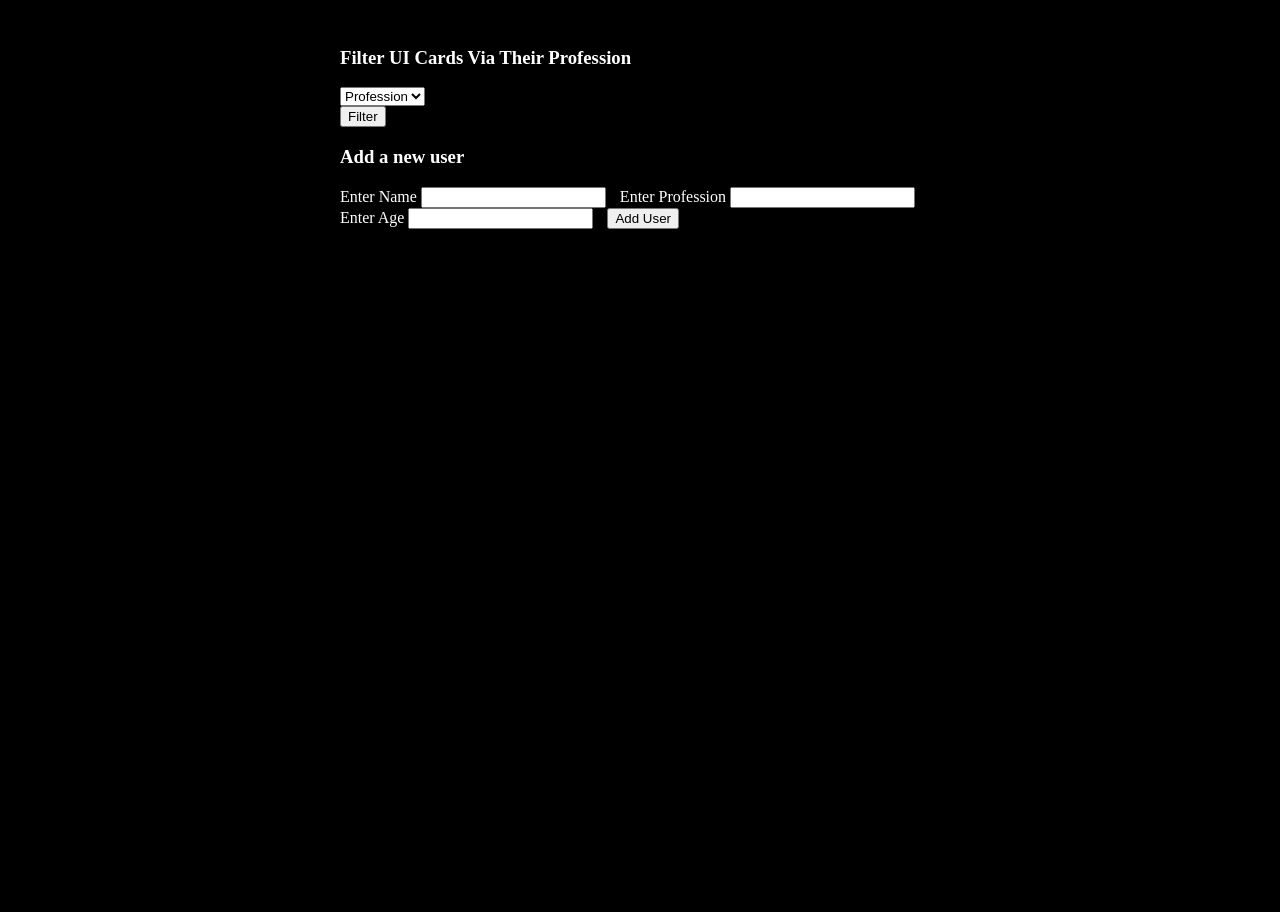
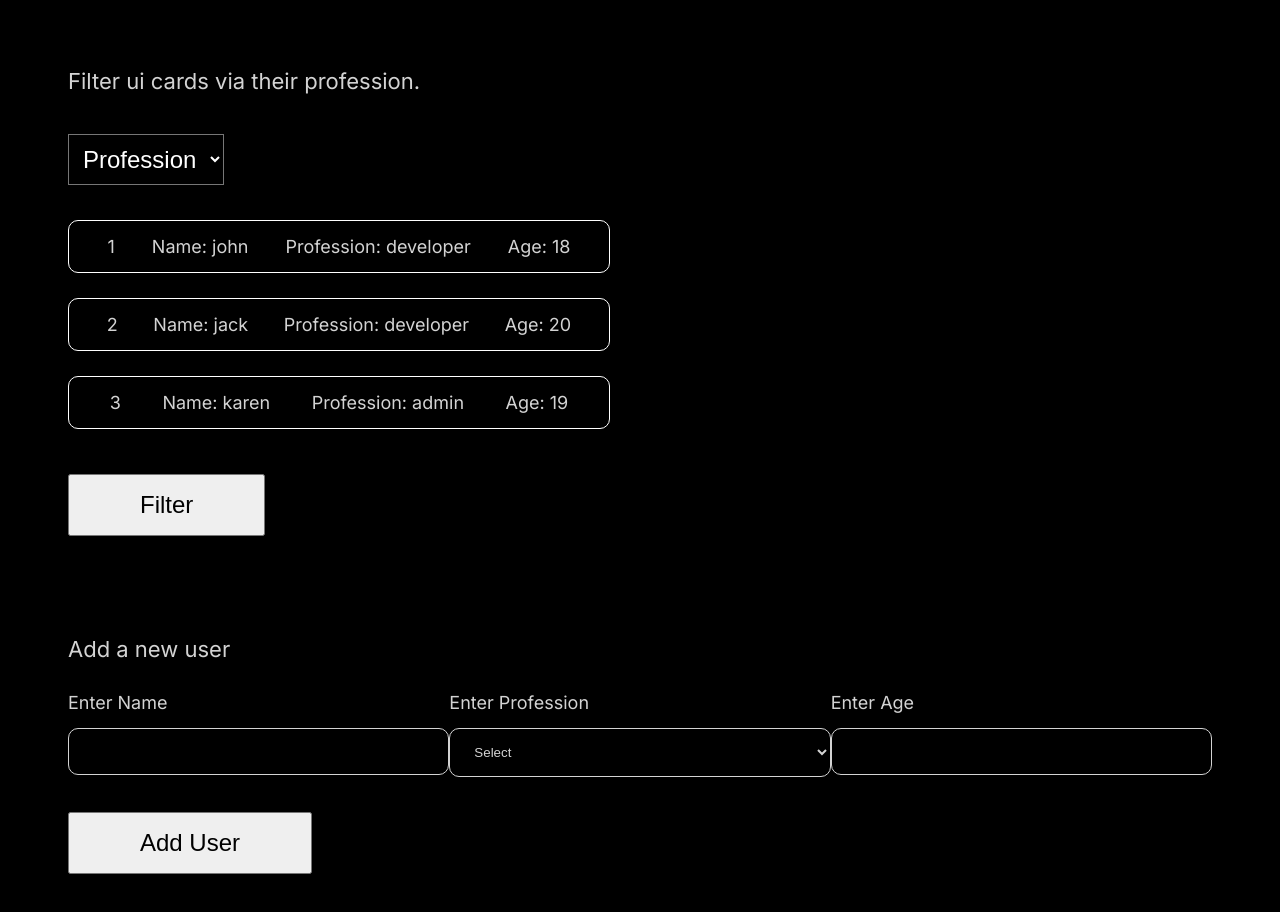
Before and after one commit to Bibhuti63/Frontend-2-Contest-2-May, a plain HTML site: page index.html in a window 1280 px wide. Before the commit the page ends 800 px from the top, so only its background shows below. Drawn offline with Linux system fonts and the light colour scheme.

Commit message:
2nd commit

```diff
--- a/index.html
+++ b/index.html
@@ -4,43 +4,58 @@
     <meta charset="UTF-8">
     <meta http-equiv="X-UA-Compatible" content="IE=edge">
     <meta name="viewport" content="width=device-width, initial-scale=1.0">
-    <title>Document</title>
-    <link rel="stylesheet" href="style.css">
+    <title>SignUp</title>
+    <link rel="stylesheet" href="./style.css">
+    <link rel="preconnect" href="https://fonts.googleapis.com">
+<link rel="preconnect" href="https://fonts.gstatic.com" crossorigin>
+<link href="https://fonts.googleapis.com/css2?family=Inter:wght@100;200;300;400;500;600;700;800;900&display=swap" rel="stylesheet">
 </head>
 <body>
 
-    <div class="container">
-        <h3>Filter UI Cards Via Their Profession</h3>
 
-        <div class="filter">
-            <!-- <label for="profession">Profession:</label> -->
-            <select id="profession">
-                <option value="">Profession</option>
-                <option value="developer">Developer</option>
-                <option value="admin">Admin</option>
-            </select>
+    <div id="topdiv" class="div">Filter ui cards via their profession.</div>
 
-            <div id="user-list">
-                <!-- userlist will be added dynamically -->
-            </div>
+    <!-- dropdown -->
+    <div>
+        <select name="drop" id="dropdown">
+            <option value="Profession" selected disabled>Profession</option>
+            <option value="Developer">Developer</option>
+            <option value="Admin">Admin</option>
+        </select>
+    </div>
 
-            <button ondblclick="filterUsers()">Filter</button>
-        </div>
+    <!-- div where users data is displayed -->
+    <div id="display">
+    </div>
 
-        <div class="add-user">
-            <h3>Add a new user</h3>
+    <!-- filter button -->
+    <button class="btn" id="filterbtn" onclick="filterUsersByProfession()">Filter</button>
+
+    <!-- new user addition section -->
+    <div class="div">Add a new user</div>
+
+    <div class="add-user-section">
+
+        <span class="add">
             <label for="name">Enter Name</label>
-            <input type="text" id="name">
+            <input class="input" type="text" id="name" >
+        </span>
+        <span class="add">
             <label for="profession">Enter Profession</label>
-            <input type="text" id="newProfession">
+        <select class="input" id="newProfession">
+          <option value="" selected disabled>Select</option>
+          <option value="developer">Developer</option>
+          <option value="admin">Admin</option>
+        </select>
+        </span>
+        <span class="add">
             <label for="age">Enter Age</label>
-            <input type="text" id="age">
+            <input class="input" type="text" id="age" >
+        </span>
 
-            <button onclick="addUser()">Add User</button>
+      </div>
 
-        </div>
-        <div></div>
-    </div>
+    <button class="btn" onclick="addUser()">Add User</button>
 
 
     <script src="./script.js"></script>
--- a/script.js
+++ b/script.js
@@ -1,65 +1,112 @@
-let users = [
-    {id: 1, name: "John", age: "18", profession: "developer"},
-    {id: 2, name: "Jack", age: "20", profession: "developer"},
-    {id: 3, name: "Karen", age: "19", profession: "admin"}
-];
+//intialising array
 
-function filterUsers() {
-    const t1=document.getElementById("profession");
-    const selectedPro=t1.value;
-    // console.log(t1.value);
-    // console.log(selectedPro);
-    if(selectedPro===""){
-        alert("Please select a profession ");
+let arr = [
+    {
+        id:1,name:'john',age:'18',profession:'developer'
+    },
+
+    {
+        id:2, name:'jack',age:'20', profession:'developer'
+    },
+
+    {
+            id:3, name:'karen', age:'19',profession:'admin'
     }
-    else{
-        const filteredUsers=users.filter((user)=>{
-            user.profession===selectedPro
-        });
-        console.log(filteredUsers);
-        displayUsers(filteredUsers);
+]
+
+//displaying the array data
+let displaydiv = document.getElementById("display")
+
+
+function adddata(arr, index = 0) {
+    if (index >= arr.length) {
+      return;
     }
 
+    let subdiv = document.createElement("div");
+    subdiv.className = "subdivclass";
 
+    let id = document.createElement("div");
+    id.innerText = arr[index].id;
+
+    let name = document.createElement("div");
+    name.innerText = "Name: " + arr[index].name;
+
+    let age = document.createElement("div");
+    age.innerText = "Age: " + arr[index].age;
+
+    let profession = document.createElement("div");
+    profession.innerText = "Profession: " + arr[index].profession;
+
+    subdiv.append(id);
+    subdiv.append(name);
+    subdiv.append(profession);
+    subdiv.append(age);
+
+    displaydiv.append(subdiv);
+
+    adddata(arr, index + 1);
+  }
+
+  adddata(arr,0)
+
+
+
+
+
+// Function to filter users based on profession
+const filterBtn = document.getElementById('dropdown');
+
+function filterUsersByProfession() {
+    const selectedProfession = document.getElementById("dropdown").value;
+    const userList = document.getElementById("display");
+    userList.innerHTML = "";
+
+
+
+    if (!selectedProfession) {
+      alert('Please select a profession.');
+
+      return;
+    }
+
+    const filteredUsers = arr.filter(user => user.profession.toLowerCase() === selectedProfession.toLowerCase());
+
+    if (filteredUsers.length === 0) {
+        alert('select a profession before clicking the button');
+        adddata(arr);
+      } else {
+        adddata(filteredUsers);
+      }
 }
 
-function addUser(){
-    const name1=document.getElementById("name").value;
-    const age1=document.getElementById("age").value;
-    const prof1=document.getElementById("newProfession").value;
 
-    if(name1==="" || age1==="" || prof1===""){
-        alert("Enter all the details");
-    }
-    else{
-        const user1={
-            id: users.length+1,
-            name: name1,
-            profession: prof1,
-            age: age1
-        };
 
-        users.push(user1);
+//adding users
+
+function addUser() {
+    const name = document.getElementById('name').value;
+    const profession = document.getElementById('newProfession').value;
+    const age = document.getElementById('age').value;
+
+    if (!name || !profession || !age) {
+      alert('Please enter all the details.');
+      return;
     }
 
-}
+    const newUser = {
+      id: arr.length + 1,
+      name: name,
+      profession: profession,
+      age: age
+    };
 
-function displayUsers(){
-    const userList=document.getElementById("user-list");
-    // userList.innerHTML="Name : Bibhuti Profession : ASE age : 22";
-    // console.log(userList.innerHTML);
-    userList.innerHTML = "";
+    arr.push(newUser);
+    displaydiv.innerHTML = ""; // Clear the existing content
+    adddata(arr);
 
-    users.forEach(function(user){
-        const card=document.createElement("div");
-        card.classList.add("card");
-        card.innerHTML = `
-            <p>ID: ${user.id}</p>
-            <p>Name: ${user.name}</p>
-            <p>Age: ${user.age}</p>
-            <p>Profession: ${user.profession}</p>
-        `;
-        userList.appendChild(card);
-    });
-
-}
+    // Reset input fields
+    document.getElementById('name').value = '';
+    document.getElementById('newProfession').value = "";
+    document.getElementById('age').value = "";
+  }
--- a/style.css
+++ b/style.css
@@ -1,36 +1,69 @@
-.container {
-    max-width: 600px;
-    margin: 0 auto;
-    padding: 20px;
+body{
+  background-color: black;
+  color: lightgray;
+  padding: 60px;
+  font-family: 'Inter', sans-serif;
+
 }
 
-  h3 {
-    /* text-align: center; */
+.div{
+  font-size: 22px;
+  margin-bottom: 30px;
 }
 
-  .filters, .add-user {
-    margin-bottom: 20px;
+
+
+#dropdown{
+  font-size: 24px;
+  padding: 10px;
+  background-color: black;
+  color: white;
+  margin: 10px 0px;
 }
 
-  .filters select, .add-user select, .add-user input[type="text"] {
-    margin-right: 10px;
+.btn{
+
+  font-size: 24px;
+  margin: 20px 0px;
+  padding: 15px 70px ;
+  margin-bottom: 100px;
 }
 
-  #user-list {
+
+
+.subdivclass{
   display: flex;
-    flex-wrap: wrap;
+  font-size: 18px;
+  border: 1px solid white;
+  border-radius: 10px;
+  padding: 15px 20px;
+  margin: 25px 0px;
+  justify-content: space-around;
+  width: 500px;
 }
 
-  .card {
-    border: 1px solid #ccc;
+.add-user-section{
+  display: flex;
+  font-size: 18px;
+  justify-content: space-between;
+  margin-top: 30px;
+}
+
+.add{
+  display: flex;
+  flex-direction: column;
+  width: 400px;
   background-color: black;
-    border-radius: 5px;
-    padding: 5px;
-    margin: 2px;
-    flex: 1 0 400px;
+
+  border-radius: 10px;
+
 }
-  body {
+
+.input{
+  border: 1px solid lightgray;
+  border-radius: 10px;
+  padding: 15px 20px;
+  margin: 15px 0px;
   background-color: black;
-    /* border: 1px solid white; */
-    color: white;
+  color: lightgray;
 }
```
Also changed, not shown: 1 other file. Lines whose indentation alone changed are shown as unchanged.
